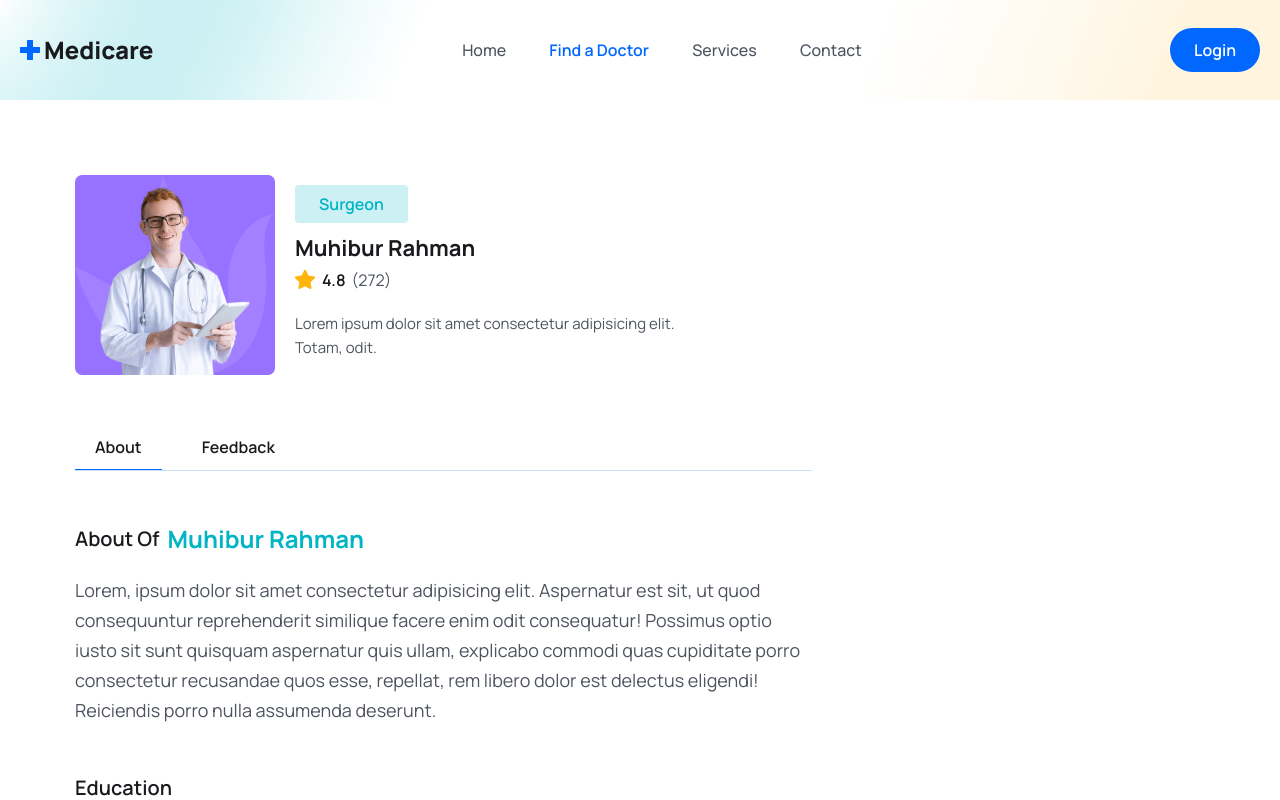
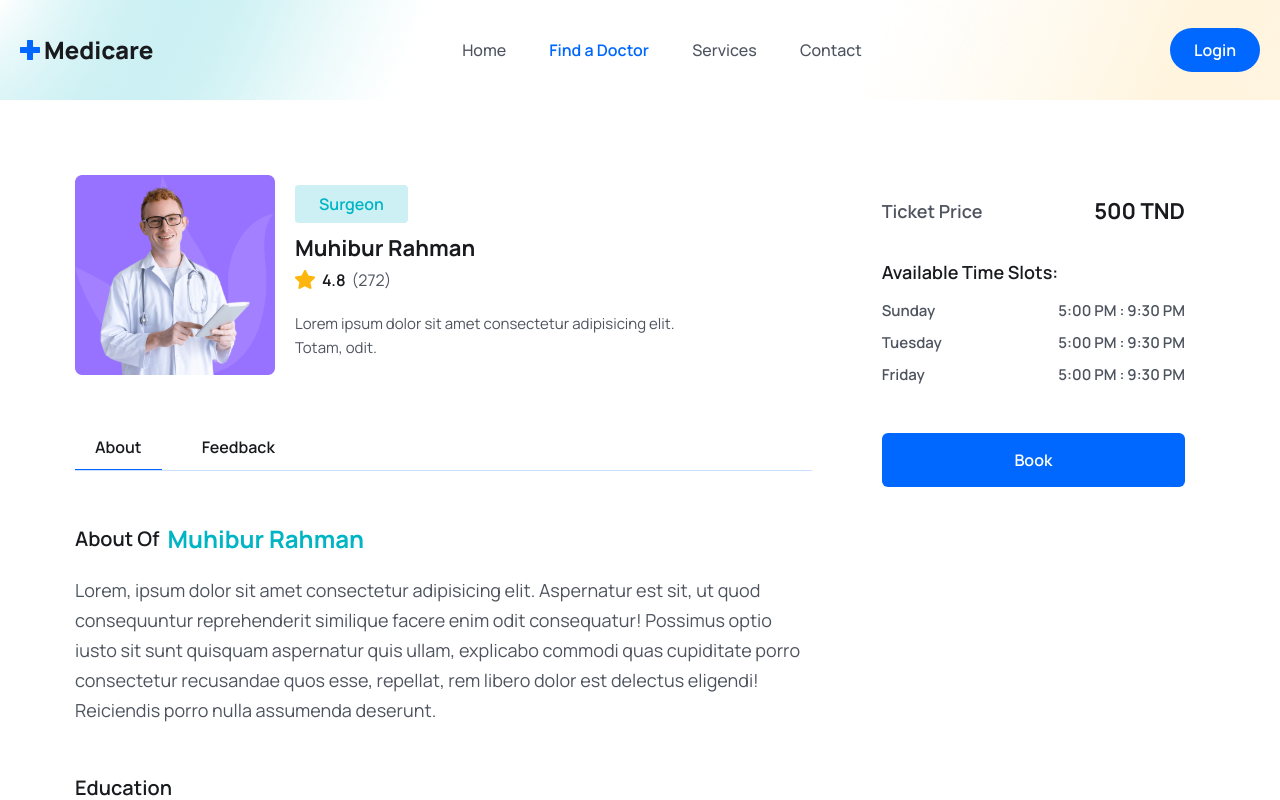
Before and after one commit to MohamedBoukthir/Doctor-Appointment-Booking-MERN-Stack, a React (Vite) app in the folder frontend/: page /doctors/1 in a window 1280 px wide. Shown: the top 800 px of the page. Built offline with nearby package versions, Linux system fonts and the light colour scheme.

Commit message:
SidePanel Section

```diff
--- a/frontend/src/pages/Doctors/DoctorsDetails.jsx
+++ b/frontend/src/pages/Doctors/DoctorsDetails.jsx
@@ -3,6 +3,7 @@ import doctorImg from '../../assets/images/doctor-img02.png'
 import starIcon from '../../assets/images/Star.png'
 import DoctorAbout from './DoctorAbout'
 import Feedback from './Feedback'
+import SidePanel from './SidePanel'
 
 const DoctorsDetails = () => {
 
@@ -57,7 +58,9 @@ const DoctorsDetails = () => {
             </div>
           </div>
 
-          <div></div>
+          <div>
+            <SidePanel/>
+          </div>
         </div>
       </div>
     </section>
--- /dev/null
+++ b/frontend/src/pages/Doctors/SidePanel.jsx
@@ -0,0 +1,51 @@
+
+const SidePanel = () => {
+  return (
+    <div className='shadow-panelShadow p-3 lg:p-5 rounded-md'>
+        <div className="flex items-center justify-between">
+            <p className='text__para mt-0 font-semibold'>
+                Ticket Price
+            </p>
+            <span className='text-[16px] leading-7 lg:text-[22px] lg:leading-8 text-headingColor font-bold'>
+                500 TND
+            </span>
+        </div>
+        <div className='mt-[30px]'>
+            <p className='text__para mt-0 font-semibold text-headingColor'>
+                Available Time Slots:
+            </p>
+            <ul className='mt-3'>
+                <li className='flex items-center justify-between mb-2'>
+                    <p className='text-[15px] leading-6 text-textColor font-semibold'>
+                        Sunday
+                    </p>
+                    <p className='text-[15px] leading-6 text-textColor font-semibold'>
+                        5:00 PM : 9:30 PM
+                    </p>
+                </li>
+                <li className='flex items-center justify-between mb-2'>
+                    <p className='text-[15px] leading-6 text-textColor font-semibold'>
+                        Tuesday
+                    </p>
+                    <p className='text-[15px] leading-6 text-textColor font-semibold'>
+                        5:00 PM : 9:30 PM
+                    </p>
+                </li>
+                <li className='flex items-center justify-between mb-2'>
+                    <p className='text-[15px] leading-6 text-textColor font-semibold'>
+                        Friday
+                    </p>
+                    <p className='text-[15px] leading-6 text-textColor font-semibold'>
+                        5:00 PM : 9:30 PM
+                    </p>
+                </li>
+            </ul>
+        </div>
+        <button className='btn px-2 w-full rounded-md'>
+            Book
+        </button>
+    </div>
+  )
+}
+
+export default SidePanel
```
